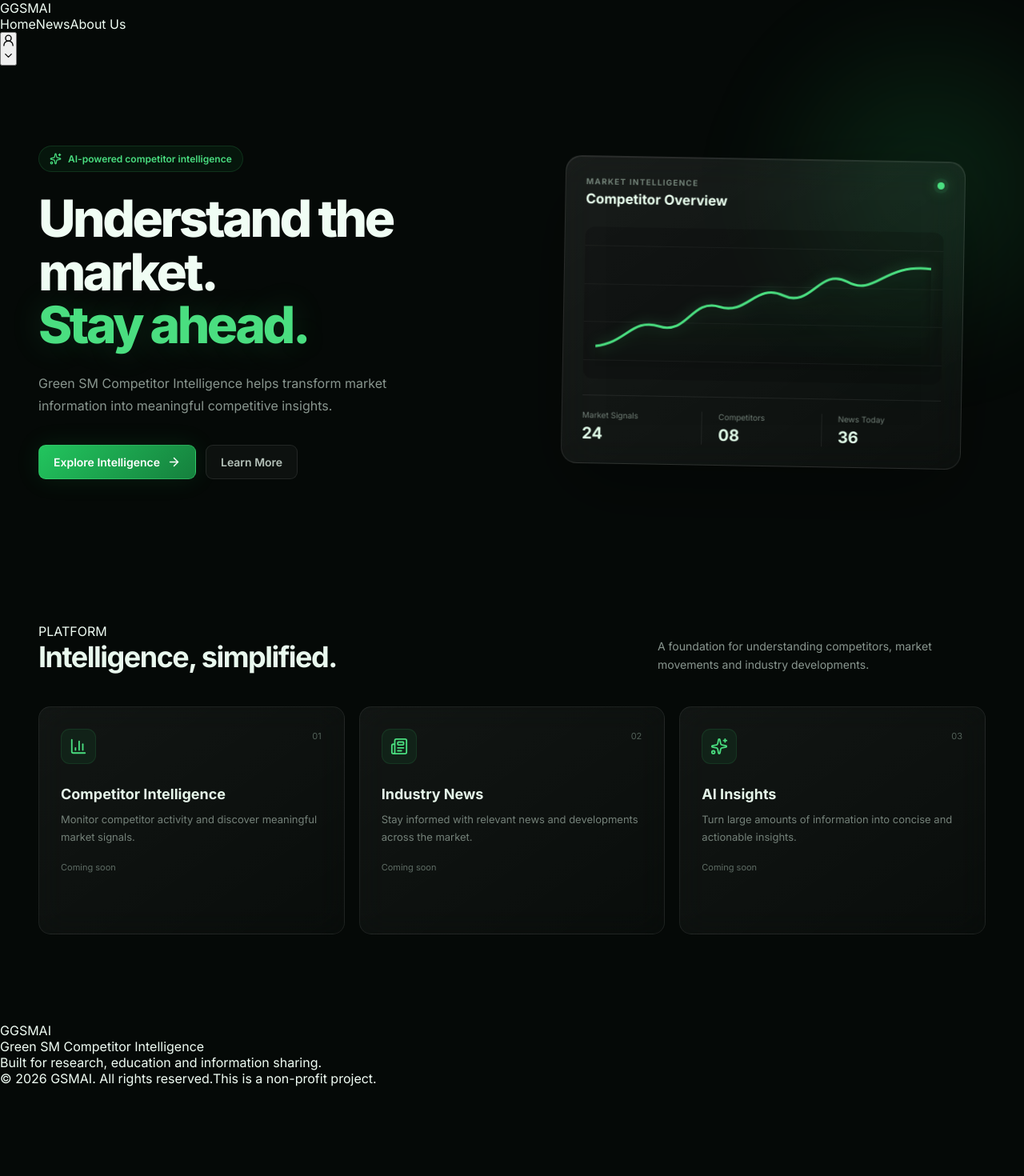
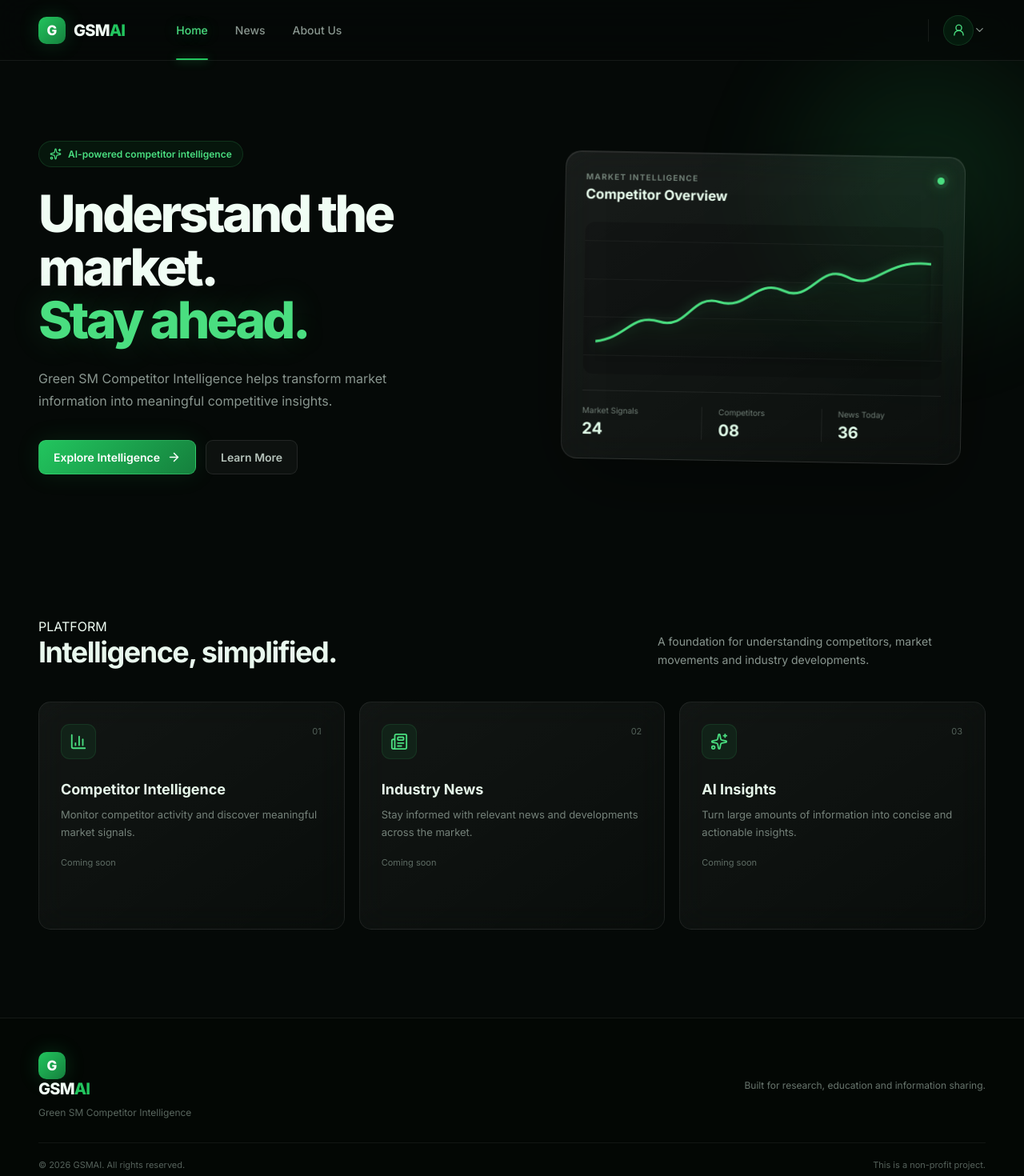
Before and after one commit to nguyenhoanghuy34/green-sm-competitor-intelligence, a React app in the folder frontend/: page / in a window 1280 px wide. Shown: the top 1470 px of the page at 80% size. Before the commit the page ends 1358 px from the top, so only its background shows below. Built offline with nearby package versions, Linux system fonts and the light colour scheme; the HTML template or start-up script is replaced by a standard one.

Commit message:
fix css header footer

```diff
--- /dev/null
+++ b/frontend/src/components/common/Footer.css
@@ -0,0 +1,74 @@
+.footer {
+  border-top:
+    1px solid rgba(255, 255, 255, 0.07);
+
+  background:
+    rgba(3, 7, 5, 0.75);
+
+  backdrop-filter: blur(20px);
+  -webkit-backdrop-filter: blur(20px);
+}
+
+.footer-container {
+  max-width: 1240px;
+
+  margin: auto;
+
+  padding: 42px 28px 28px;
+}
+
+.footer-top {
+  display: flex;
+
+  align-items: center;
+  justify-content: space-between;
+}
+
+.footer-description {
+  margin-top: 10px;
+
+  color: var(--text-muted);
+
+  font-size: 12px;
+}
+
+.footer-note {
+  color: #68756d;
+
+  font-size: 12px;
+}
+
+.footer-line {
+  height: 1px;
+
+  margin: 30px 0 20px;
+
+  background:
+    rgba(255, 255, 255, 0.06);
+}
+
+.footer-bottom {
+  display: flex;
+
+  align-items: center;
+  justify-content: space-between;
+
+  color: #56625b;
+
+  font-size: 11px;
+}
+
+@media (max-width: 600px) {
+  .footer-container {
+    padding: 35px 20px 25px;
+  }
+
+  .footer-top,
+  .footer-bottom {
+    flex-direction: column;
+
+    align-items: flex-start;
+
+    gap: 15px;
+  }
+}
--- a/frontend/src/components/common/Footer.jsx
+++ b/frontend/src/components/common/Footer.jsx
@@ -1,3 +1,5 @@
+import "./Footer.css";
+
 function Footer() {
   return (
     <footer className="footer">
--- /dev/null
+++ b/frontend/src/components/common/Header.css
@@ -0,0 +1,194 @@
+.header {
+  position: sticky;
+  top: 0;
+  z-index: 100;
+
+  height: 76px;
+
+  background: rgba(5, 9, 7, 0.65);
+
+  border-bottom: 1px solid rgba(255, 255, 255, 0.07);
+
+  backdrop-filter: blur(20px);
+  -webkit-backdrop-filter: blur(20px);
+}
+
+.header-container {
+  max-width: 1240px;
+  height: 100%;
+
+  margin: auto;
+  padding: 0 28px;
+
+  display: flex;
+  align-items: center;
+}
+
+/* Logo */
+
+.logo {
+  display: flex;
+  align-items: center;
+  gap: 10px;
+}
+
+.logo-mark {
+  width: 34px;
+  height: 34px;
+
+  display: flex;
+  align-items: center;
+  justify-content: center;
+
+  border-radius: 10px;
+
+  color: white;
+
+  font-size: 17px;
+  font-weight: 800;
+
+  background: linear-gradient(
+    135deg,
+    #22c55e,
+    #15803d
+  );
+
+  box-shadow:
+    0 0 25px rgba(34, 197, 94, 0.22);
+}
+
+.logo-text {
+  color: var(--text-primary);
+
+  font-size: 20px;
+  font-weight: 800;
+
+  letter-spacing: -0.8px;
+}
+
+.logo-text span {
+  color: var(--green);
+}
+
+/* Navigation */
+
+.nav {
+  display: flex;
+  align-items: center;
+
+  gap: 34px;
+
+  margin-left: 64px;
+}
+
+.nav-link {
+  position: relative;
+
+  padding: 29px 0;
+
+  color: var(--text-secondary);
+
+  font-size: 14px;
+  font-weight: 500;
+
+  transition: 0.2s ease;
+}
+
+.nav-link:hover {
+  color: #dcfce7;
+}
+
+.nav-link.active {
+  color: var(--green-light);
+
+  text-shadow:
+    0 0 18px rgba(74, 222, 128, 0.35);
+}
+
+.nav-link.active::after {
+  content: "";
+
+  position: absolute;
+
+  left: 0;
+  right: 0;
+  bottom: 0;
+
+  height: 2px;
+
+  border-radius: 10px;
+
+  background: var(--green);
+
+  box-shadow:
+    0 0 12px rgba(34, 197, 94, 0.7);
+}
+
+/* Right */
+
+.header-right {
+  margin-left: auto;
+
+  display: flex;
+  align-items: center;
+
+  gap: 18px;
+}
+
+.header-divider {
+  width: 1px;
+  height: 28px;
+
+  background: rgba(255, 255, 255, 0.08);
+}
+
+.profile-button {
+  border: none;
+
+  background: transparent;
+
+  display: flex;
+  align-items: center;
+
+  color: var(--text-secondary);
+}
+
+.profile-avatar {
+  width: 38px;
+  height: 38px;
+
+  display: flex;
+  align-items: center;
+  justify-content: center;
+
+  border-radius: 50%;
+
+  color: var(--green-light);
+
+  background: rgba(34, 197, 94, 0.08);
+
+  border:
+    1px solid rgba(74, 222, 128, 0.15);
+
+  box-shadow:
+    inset 0 0 20px rgba(34, 197, 94, 0.04);
+}
+
+@media (max-width: 600px) {
+  .header-container {
+    padding: 0 18px;
+  }
+
+  .nav {
+    gap: 15px;
+    margin-left: 25px;
+  }
+
+  .nav-link {
+    font-size: 13px;
+  }
+
+  .header-divider {
+    display: none;
+  }
+}
--- a/frontend/src/components/common/Header.jsx
+++ b/frontend/src/components/common/Header.jsx
@@ -1,5 +1,6 @@
 import { NavLink } from "react-router-dom";
 import { UserRound, ChevronDown } from "lucide-react";
+import "./Header.css";
 
 function Header() {
   return (
```
